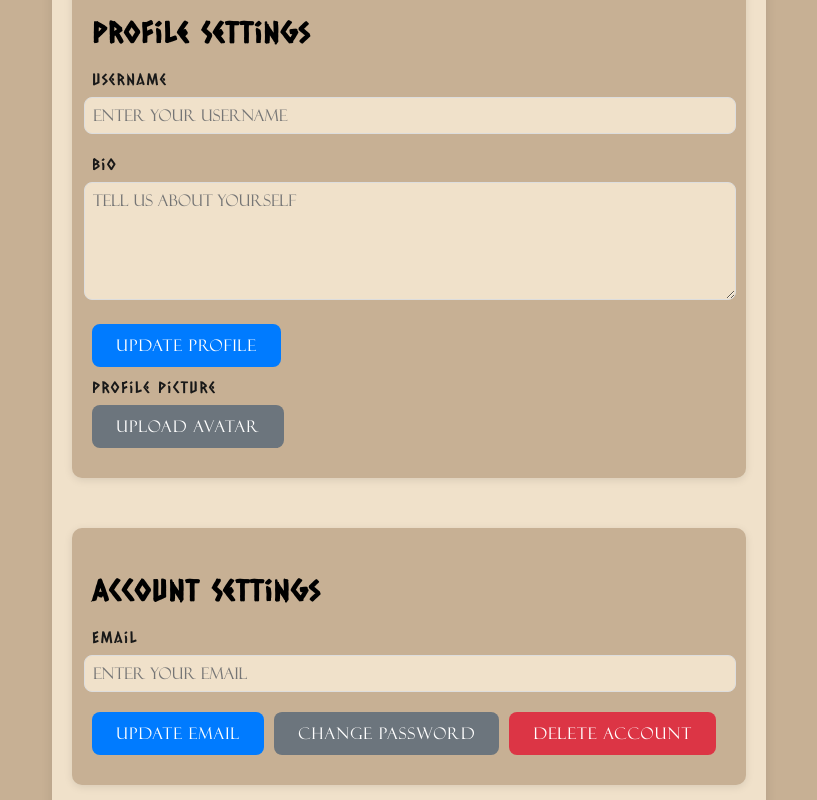
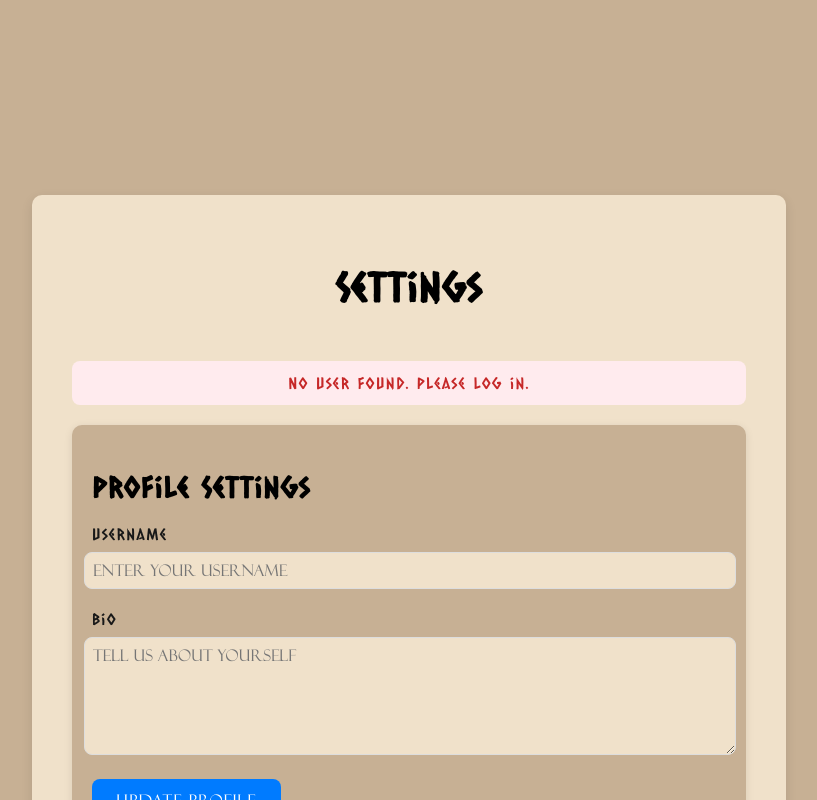
Before and after one commit to PavlovskiD/Denis-Arcade-Empire, a React (Vite) app: page /settings in a window 1280 px wide. Shown: the top 800 px of the page, without its empty margins (231-1048 px from the left). Built offline with nearby package versions, Linux system fonts and the light colour scheme.

Commit message:
fixed settings page

```diff
--- a/src/Settings.css
+++ b/src/Settings.css
@@ -1,17 +1,16 @@
-/* General Styles */
 
 .settings-page {
   max-width: 800px;
-  min-height: 100vh;
+  max-height: 100vw;
+  overflow-x: auto;
   height: auto;
-  z-index: 2;
-  padding: 20px;
+  padding: 40px;
   font-family: Ceaser, Felix;
   letter-spacing: 1.5px;
   background-color: #f0e1ca;
   border-radius: 10px;
   box-shadow: 0 4px 12px rgba(0, 0, 0, 0.1);
-  margin-top: 860px;
+  margin-top: 960px;
   margin-bottom: 10px;
 }
 @font-face {
```
